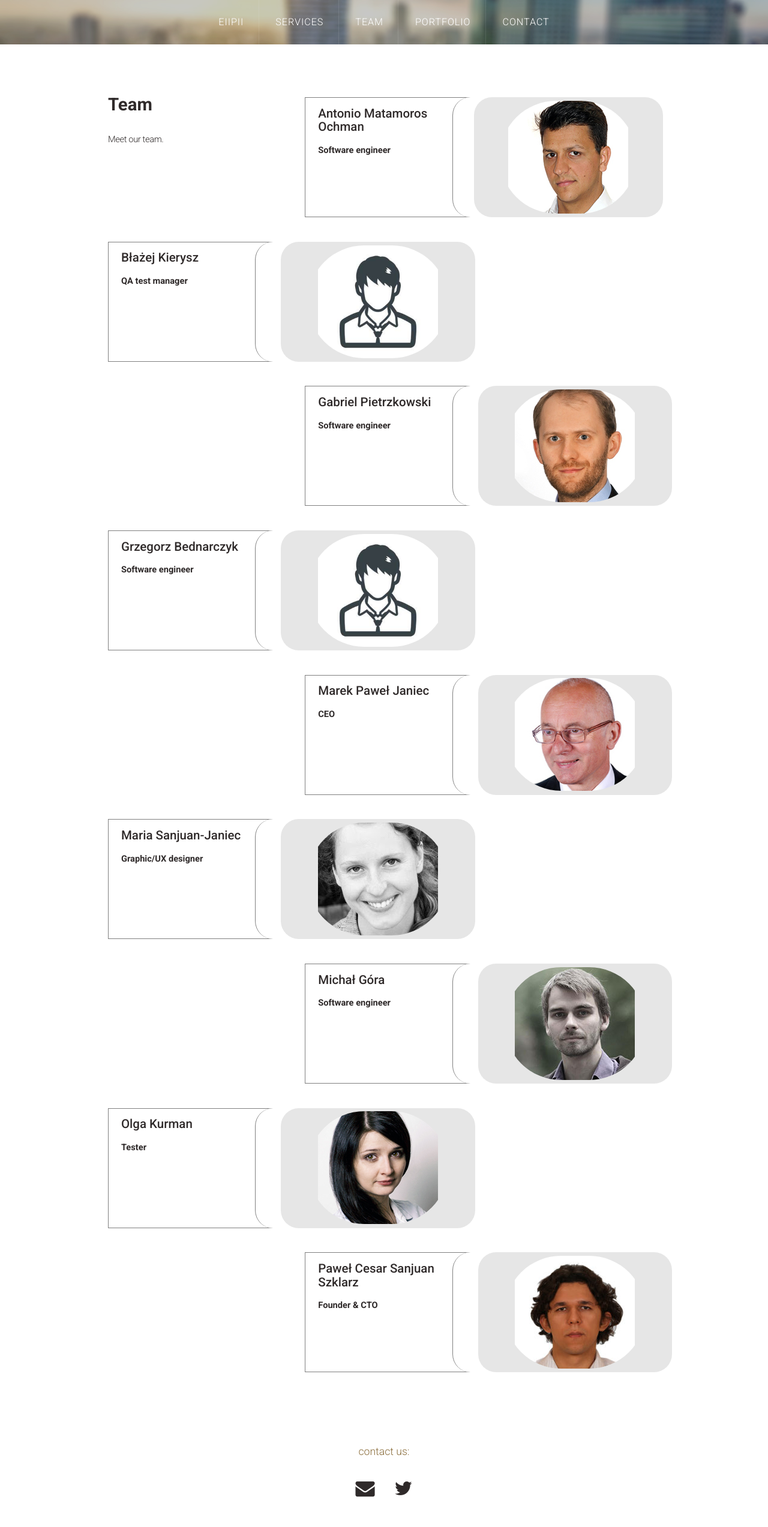
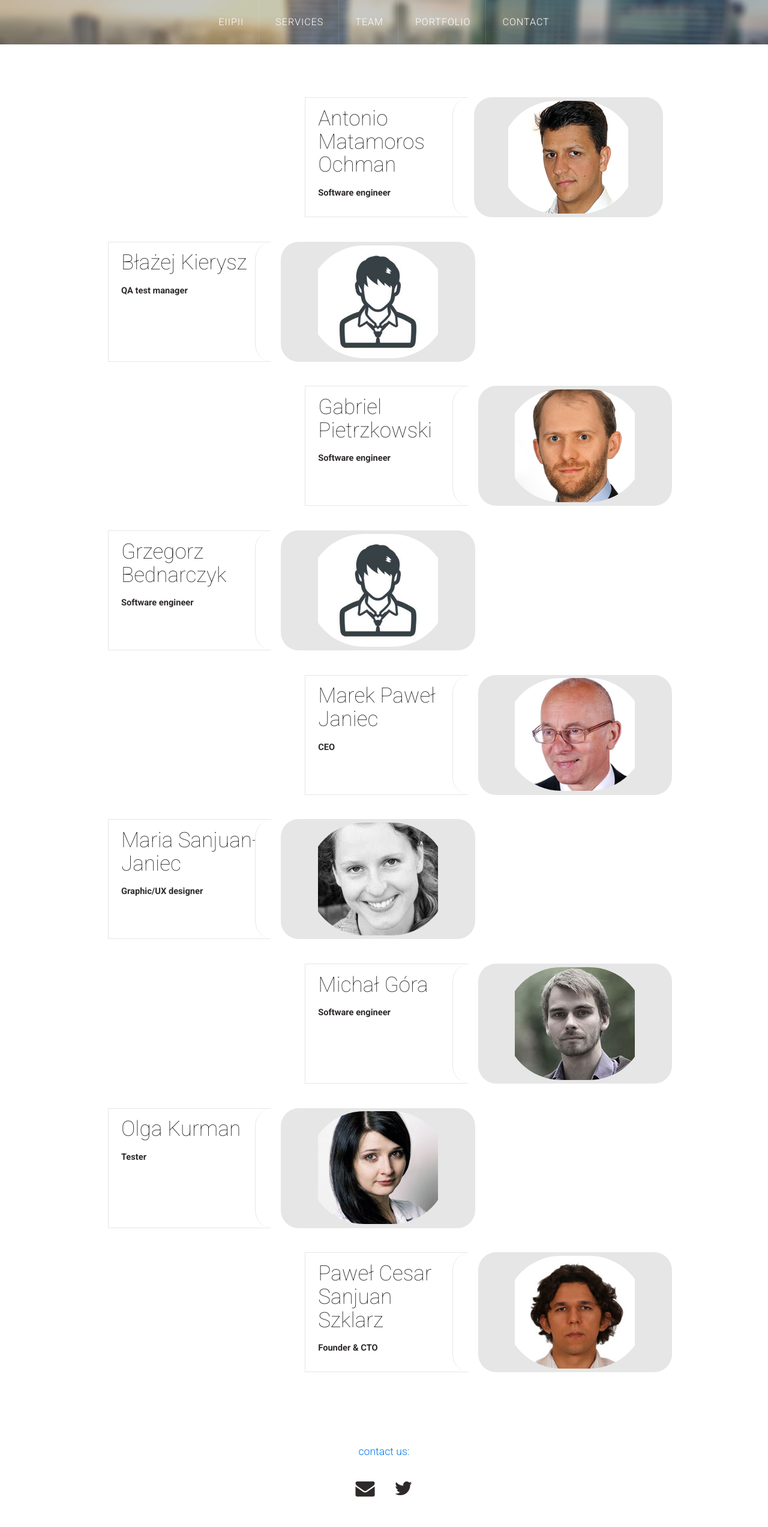
Before and after one commit to eiipii/eiipiihomepage, a Jekyll site: the page built from team.html, in a window 1280 px wide. Shown: the whole page at 60% size. Built offline with Jekyll 4.4.1, drawn with Linux system fonts in a browser that asks for light colours; nearby versions of some CDN libraries.

Commit message:
fix style

```diff
--- a/_includes/portfolioContent.html
+++ b/_includes/portfolioContent.html
@@ -14,7 +14,7 @@
         </div>
         <p>Our customer is a education related enterprise that run prototypes for learning tools design and analysis.</p>
         <p>Niezbednik Inteligenta(Intellectual Essentials) allow the creation of custom learning keywords database for the students. A key feature is the total monitoring of user interaction with the application during the learning process.</p>
-        <p><b>Technologies:</b> AngularJS, Scala, Scalatra, Hibernate, Docker, Postgresql.</p>
+        <p class="techstack"><b>Technologies:</b> AngularJS, Scala, Scalatra, Hibernate, Docker, Postgresql.</p>
         <p><a href="https://niezbednik.eiipii.com/">Niezbednik Inteligenta</a></p>
         <hr class="portfolio">
     </section>
@@ -30,7 +30,7 @@
            </div>
        </div>
         <p>Our customer is a advertising startup building new algorithms for matching person profiles with targeted advertising.</p>
-        <p><b>Technologies:</b> Scala, Kafka, Cassandra, Spark, Event sourcing, Play2, Akka.</p>
+        <p class="techstack"><b>Technologies:</b> Scala, Kafka, Cassandra, Spark, Event sourcing, Play2, Akka.</p>
        <hr class="portfolio">
     </section>
      <section id="football" class="portfolio">
@@ -47,7 +47,7 @@
        </div>
         <p>Our customer is a professional football training team.</p>
         <p>The goal is the integration of all training measurments and planning for optimalization of players training and performance.</p>
-        <p><b>Technologies:</b> Scala, Play2, Android, Cassandra, Spark</p>
+        <p class="techstack"><b>Technologies:</b> Scala, Play2, Android, Cassandra, Spark</p>
        <hr class="portfolio">
      </section>
 </div>
--- a/assets/css/style.css
+++ b/assets/css/style.css
@@ -58,7 +58,7 @@
 	a
 	{
 		text-decoration: none;
-		color: #80BA8E;
+		color: #7B9AA7;
 	}
 
 	a:hover
@@ -143,6 +143,10 @@
 		section.portfolio
 		{
 			margin-bottom: 2em;
+		}
+
+		.techstack , .techstack b{
+			color:#0071BC;
 		}
 
 		section > :last-child,
@@ -965,6 +969,7 @@
 	{
 		display: block;
 		padding-bottom: 0.50em;
+		color: #7B9AA7;
 	}
 
 	/* added z-index here this to ensure that sidebar elements are on top of graphic element backgrounds - not sure if won't mess RWD */
@@ -1004,7 +1009,7 @@
 
 	#footer header .byline
 	{
-		color: #8a6d3b;
+		color: #0075ef;
 	}
 
 /*********************************************************************************/
@@ -1259,7 +1264,7 @@
 	font-size: 1.8em;
 	font-weight: 600;
 	color: white;
-	line-height: 1em;
+	line-height: 1.5em;
 }
 
 
@@ -1311,7 +1316,7 @@
 	border-radius: 30px;
 	z-index: 1;
 	right: 20px;
-	border-left: 1px solid grey;
+	border-left: 1px solid #E6E6E6;
 
 }
 
@@ -1379,7 +1384,7 @@
 
 .color-for-text-team {
 	background-color: white;
-	border: 1px solid grey;
+	border: 1px solid #E6E6E6;
 	z-index: 0;
 	display: inline;
 	position: absolute;
@@ -1392,8 +1397,8 @@
 Compare with portfolio em-based positioning on mobiles and select better, or decide that both are OK. */
 .text-team-name {
 	margin: 5% 20% 5% 2%;
-	font-size: 1.4em;
-	font-weight: 500;
+	font-size: 2.4em;
+	font-weight: 200;
 	line-height: 1.1em;
 }
 
@@ -1420,10 +1425,10 @@
 }
 .niezGrad {
 	 background: #754C24;
-	 background: -webkit-linear-gradient(left top, #9F754B, #754C24); /* For Safari 5.1 to 6.0 */
-	 background: -o-linear-gradient(bottom right, #9F754B, #754C24); /* For Opera 11.1 to 12.0 */
-	 background: -moz-linear-gradient(bottom right, #9F754B, #754C24); /* For Firefox 3.6 to 15 */
-	 background: linear-gradient(to bottom right, #9F754B, #754C24); /* Standard syntax */
+	 background: -webkit-linear-gradient(left top, #9F754B, #4c2600); /* For Safari 5.1 to 6.0 */
+	 background: -o-linear-gradient(bottom right, #9F754B, #4c2600); /* For Opera 11.1 to 12.0 */
+	 background: -moz-linear-gradient(bottom right, #9F754B, #4c2600); /* For Firefox 3.6 to 15 */
+	 background: linear-gradient(to bottom right, #9F754B, #4c2600); /* Standard syntax */
 }
 
 .greenGrad {
--- a/team.html
+++ b/team.html
@@ -8,8 +8,6 @@
         <section>
             <div class="row">
                 <div class="col-sm-4">
-                    <h1 class="team">Team</h1>
-                    <h2 class="team">Meet our team.</h2>
                 </div>
                 <div class="col-sm-8">
                     <div class="row">
```
